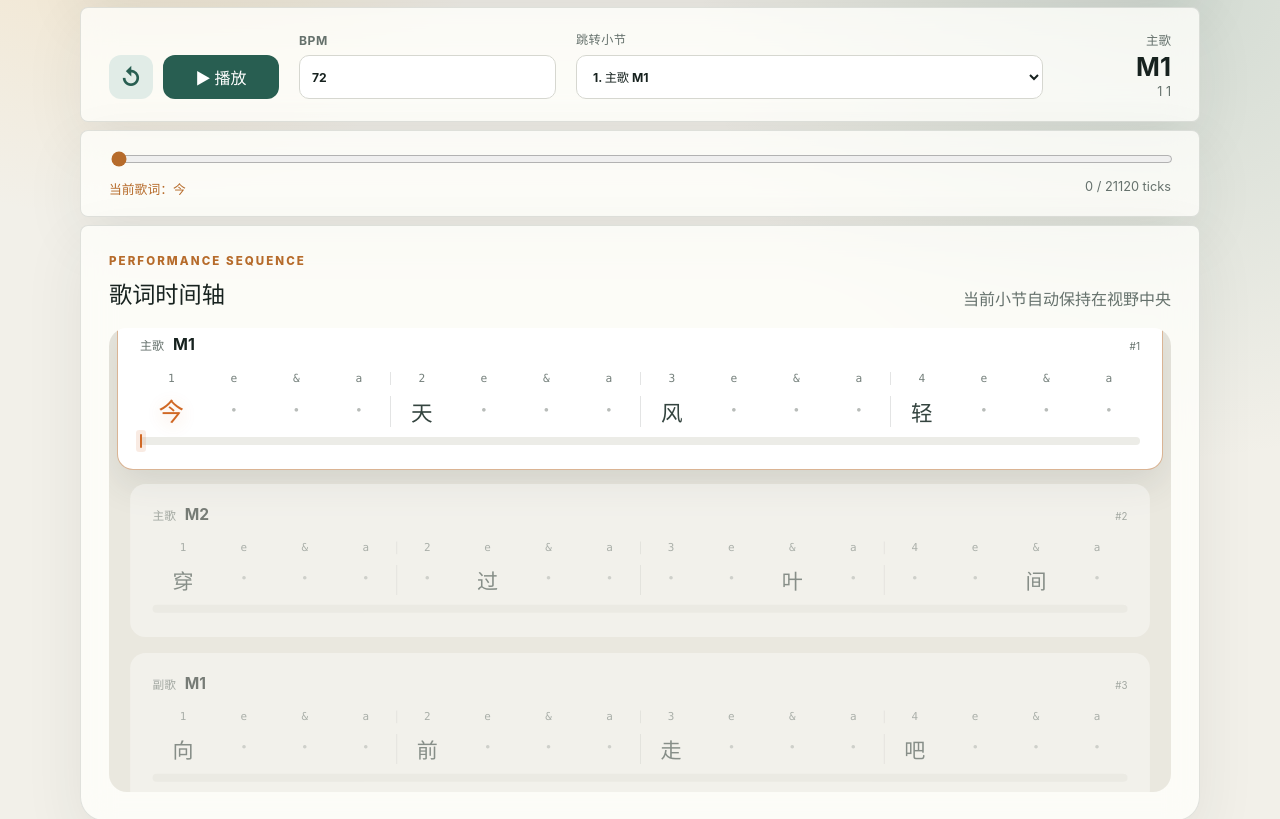
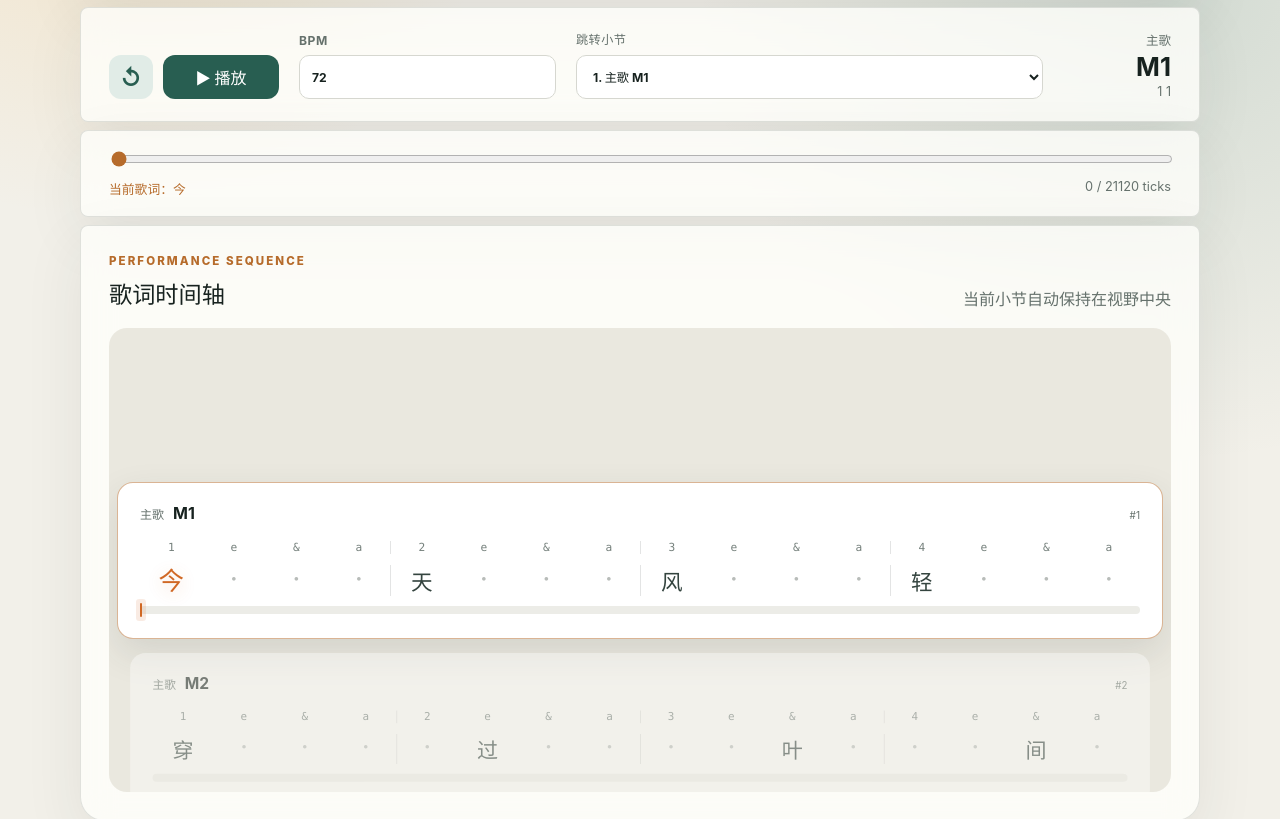
Before and after one commit to GNYKCZ/jianpu-lyric-player, a website built with Vite: page index.html in a window 1280 px wide. Shown: the part 243-1062 px from the top of the page. Built offline with nearby package versions, Linux system fonts and the light colour scheme.

Commit message:
fix: stabilize measure auto-scrolling

```diff
--- a/src/main.js
+++ b/src/main.js
@@ -120,9 +120,11 @@
       activeMeasureIndex = state.timelineMeasureIndex;
       currentCard?.classList.add('current');
       if (currentCard) {
-        const centeredTop = currentCard.offsetTop
-          - (measureList.clientHeight / 2)
-          + (currentCard.clientHeight / 2);
+        const listRect = measureList.getBoundingClientRect();
+        const cardRect = currentCard.getBoundingClientRect();
+        const centeredTop = measureList.scrollTop
+          + (cardRect.top - listRect.top)
+          - ((measureList.clientHeight - currentCard.clientHeight) / 2);
         measureList.scrollTo({
           top: centeredTop,
           behavior: state.isPlaying ? 'smooth' : 'auto',
--- a/src/style.css
+++ b/src/style.css
@@ -125,7 +125,7 @@
   overflow-y: auto;
   scroll-behavior: smooth;
   scroll-snap-type: y proximity;
-  padding: 180px 8px;
+  padding: 220px 8px;
   border-radius: 18px;
   background: #eae8df;
 }
```
